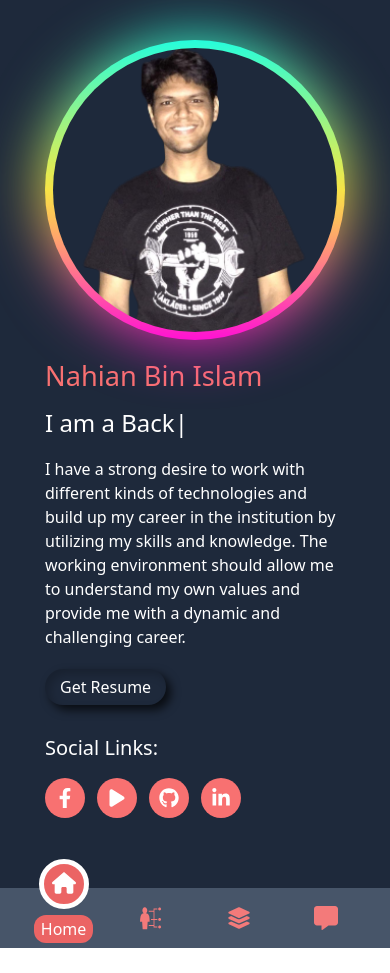
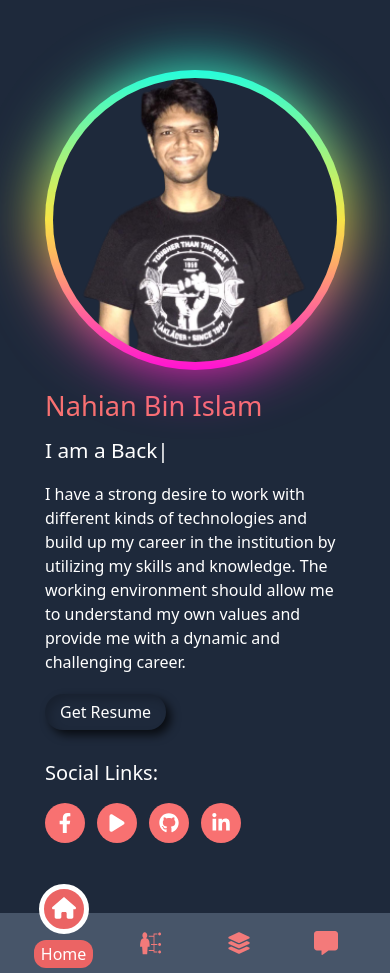
Before and after one commit to nahianku1/react-portfolio, a React (Vite) app: page / in a window 390 px wide. Before the commit the page ends 948 px from the top, so only its background shows below. Built offline with nearby package versions, Linux system fonts and the light colour scheme.

Commit message:
padding edited

```diff
--- a/src/components/layouts/Home/Home.tsx
+++ b/src/components/layouts/Home/Home.tsx
@@ -4,7 +4,7 @@ import { motion } from "framer-motion";
 function Home() {
   return (
     <div className="px-[80px]  pt-[40px] md:pt-[100px] pb-[130px] md:pb-0">
-      <div className="flex flex-wrap-reverse gap-4 md:gap-0 justify-center md:flex-nowrap md:justify-between">
+      <div className="flex flex-wrap-reverse mt-[30px] gap-4 md:gap-0 justify-center md:flex-nowrap md:justify-between">
         <div className="flex flex-col items-start gap-2">
           <motion.p
             initial={{ x: "-100vw" }}
@@ -25,7 +25,7 @@ function Home() {
             transition={{ type: "tween", duration: 1.3, easing: "ease" }}
           >
             <TypeAnimation
-              className="text-[1.5rem] md:text-[2rem] text-white"
+              className="text-[1.3rem] md:text-[2rem] text-white"
               sequence={[
                 "I am a React Developer.",
                 1000,
--- a/src/components/layouts/Skills/Skills.tsx
+++ b/src/components/layouts/Skills/Skills.tsx
@@ -1,7 +1,7 @@
 
 function Skills() {
   return (
-    <div className="px-[80px] pt-[40px] md:pt-[70px] pb-[130px] md:pb-0">
+    <div className="px-[40px] md:px-[80px] pt-[40px] md:pt-[70px] pb-[130px] md:pb-0">
       <div className="bg-red-400 text-center tracking-wider font-pacifico text-[1.6rem] text-white py-[8px] rounded-full">
         Skills
       </div>
```
